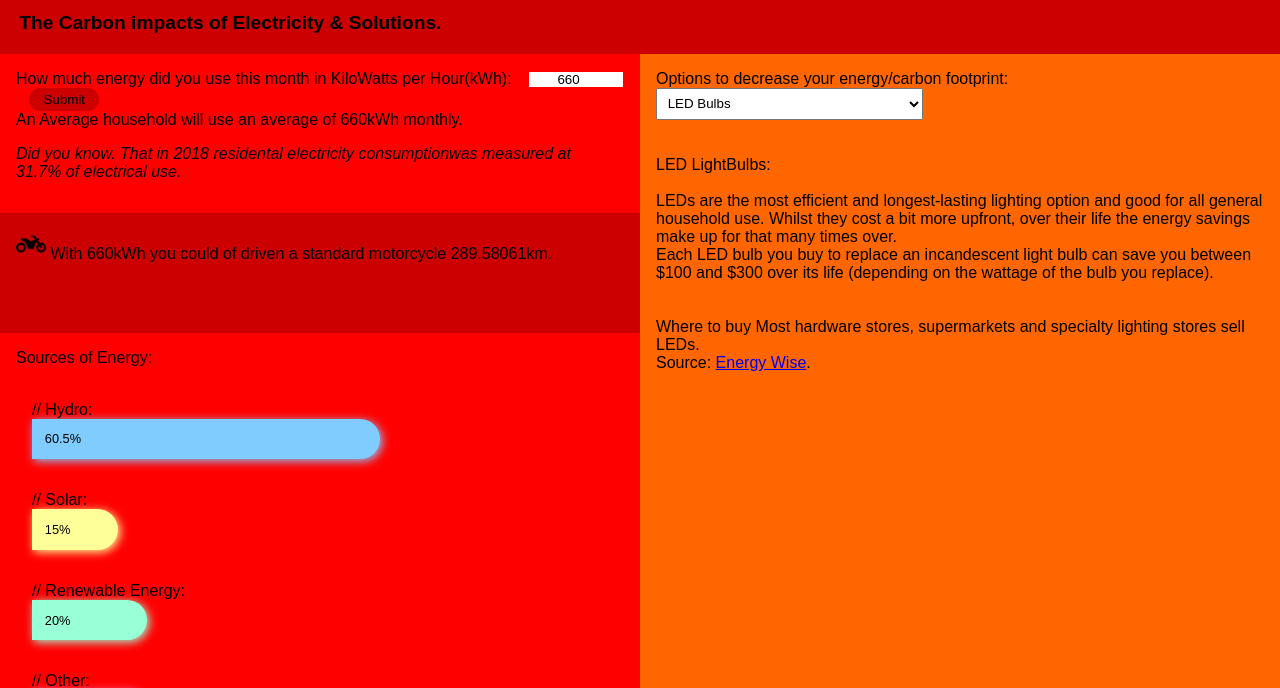
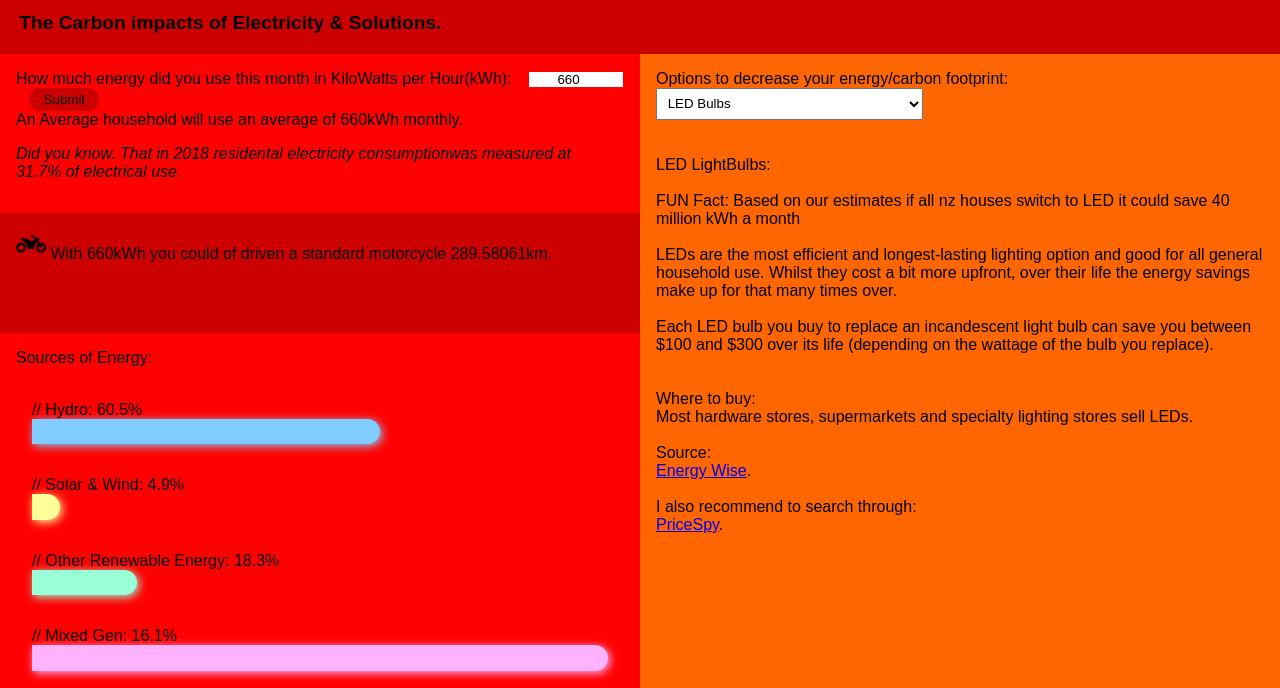
Before and after one commit to Sparkzmaster/EnLIGHTment-Project, a plain HTML site: page index.html in a window 1280 px wide. Shown: the part 100-788 px from the top of the page. Drawn offline with Linux system fonts and the light colour scheme; files that its build step writes are made by us from their sources.

Commit message:
Add files via upload

```diff
--- a/index.html
+++ b/index.html
@@ -3,12 +3,14 @@
 <html>
 
 <head>
+	<title>enLightment</title>
 	<meta name="viewport" content="width=device-width, initial-scale=1.0">
-	<link rel="stylesheet" type="text/css" href="css/styles.css">
+	<link rel="stylesheet" type="text/css" href="styles.css">
+	<script src="script.js"></script>
 <head>
 
 <body>
-	<script src="script.js"></script>
+
 
 	<header>
 		<div>
@@ -25,6 +27,7 @@
 		<section class="calculator">
 			<div>
 				How much energy did you use this month in KiloWatts per Hour(kWh):
+
 				<input type="number" name="EnergySubmit" id="MonthyEnergy" placeholder="Energy." min="0" max="99999" value="660"> </input>
 				<button onclick="CalculateEnergy()"> Submit </button> <br>
 				<span style="padding-bottom: 3.5em;"> An Average household will use an average of 660kWh monthly. </span>
@@ -44,30 +47,30 @@
 				<br><br>
 
 				<div class="Shift">
-					// Hydro:
+					// Hydro: 60.5%
 					<div class="data" style="background-color: #80ccff; width: 60.5%; box-shadow: 2px 2px 10px #80ccff;">
-						60.5%
+
 					</div>
 				</div>
 
 				<div class="Shift">
-					// Solar:
-					<div class="data" style="background-color: #ffff99; width:15.0%; box-shadow: 2px 2px 10px #ffff99;">
-						15%
+					// Solar & Wind: 4.9%
+					<div class="data" style="background-color: #ffff99; width:4.9%; box-shadow: 2px 2px 10px #ffff99;">
+
 					</div>
 				</div>
 
 				<div class="Shift">
-					// Renewable Energy:
-					<div class="data"  style="background-color: #99ffd6; width: 20%;  box-shadow: 2px 2px 10px #99ffd6;">
-						20%
+					// Other Renewable Energy: 18.3%
+					<div class="data"  style="background-color: #99ffd6; width: 18.3%;  box-shadow: 2px 2px 10px #99ffd6;">
+
 					</div>
 				</div>
 
 				<div class="Shift">
-					// Other:
-					<div class="data"  style="background-color: #ffb3ff; width: 20%; box-shadow: 2px 2px 10px #ffb3ff;">
-						20%
+					// Mixed Gen: 16.1%
+					<div class="data"  style="background-color: #ffb3ff; width: 16.1%%; box-shadow: 2px 2px 10px #ffb3ff;">
+
 					</div>
 				</div>
 
@@ -104,18 +107,21 @@
 				<br><br>LED LightBulbs:
 
 				<div>
+				<br>
+				<p>FUN Fact: Based on our estimates if all nz houses switch to LED it could save 40 million kWh a month</p>
 					<br>LEDs are the most efficient and longest-lasting lighting option and good for all general household use.
 					Whilst they cost a bit more upfront, over their life the energy savings make up for that many times over.
-					<br> Each LED bulb you buy to replace an incandescent light bulb can save you between $100 and $300 over its life (depending on the wattage of the bulb you replace).
+					<br><br> Each LED bulb you buy to replace an incandescent light bulb can save you between $100 and $300 over its life (depending on the wattage of the bulb you replace).
 					<br><br>
 				</div>
 
 				<br>
 
 				<div>
-					Where to buy Most hardware stores, supermarkets and specialty lighting stores sell LEDs. <br>
-					Source: <a href=https://www.energywise.govt.nz/at-home/lighting/choosing-the-right-energy-efficient-bulb/light-emitting-diodes-leds/>
-					Energy Wise<a>.
+					Where to buy:<br> Most hardware stores, supermarkets and specialty lighting stores sell LEDs. <br>
+					<br>Source: <a href=https://www.energywise.govt.nz/at-home/lighting/choosing-the-right-energy-efficient-bulb/light-emitting-diodes-leds/>
+					<br>Energy Wise<a>.
+					<br><br>I also recommend to search through:<br> <a href=https://pricespy.co.nz/category.php?k=v1930>PriceSpy<a>.
 				</div>
 			</div>
 
```
